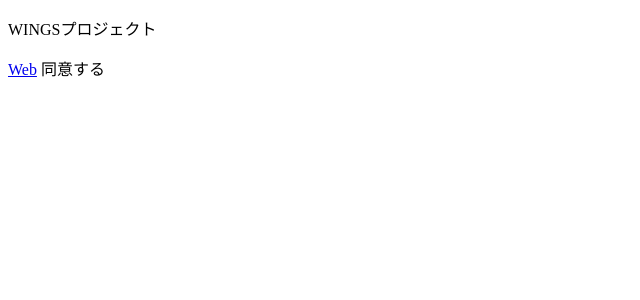
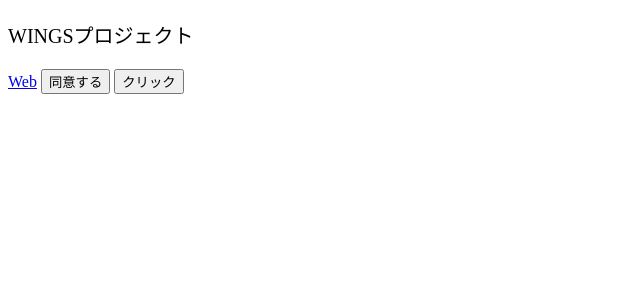
Before and after one commit to k5-mina/angular-study, an Angular app: page / in a window 1280 px wide. Shown: the top 300 px of the page, without its empty margins (0-640 px from the left). Built offline with nearby package versions, Linux system fonts and the light colour scheme.

Commit message:
3.3.2 HTML文字列の安全性を保障する

```diff
--- a/src/app/app.ts
+++ b/src/app/app.ts
@@ -1,10 +1,12 @@
 import { Component } from '@angular/core';
+import { DomSanitizer, SafeHtml } from '@angular/platform-browser';
 
 @Component({
   selector: 'app-root',
-  template: '<div [innerHTML]="msg"></div>',
+  template: '<div [innerHTML]="safeMsg"></div>',
 })
 export class App {
+  safeMsg: SafeHtml;
   msg: string = `<script>window.alert("ようこそ！"):</script>
           <div style="font-size:20px;">
             <p>WINGSプロジェクト</p>
@@ -12,4 +14,9 @@
           <a href="http://www.wings.msn.to/">Web</a>
           <button>同意する</button>
           <input type="button" onclick="alert('OK')" value="クリック" />`;
+
+  constructor(private sanitizer: DomSanitizer) {
+    // msgプロパティの内容に信頼済みマークを付与
+    this.safeMsg = sanitizer.bypassSecurityTrustHtml(this.msg);
+  }
 }
```
